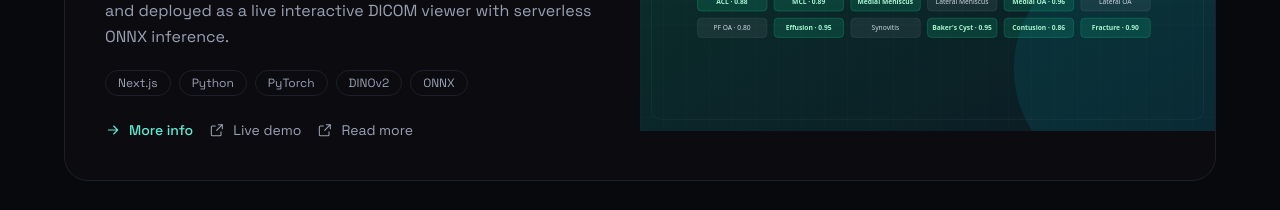
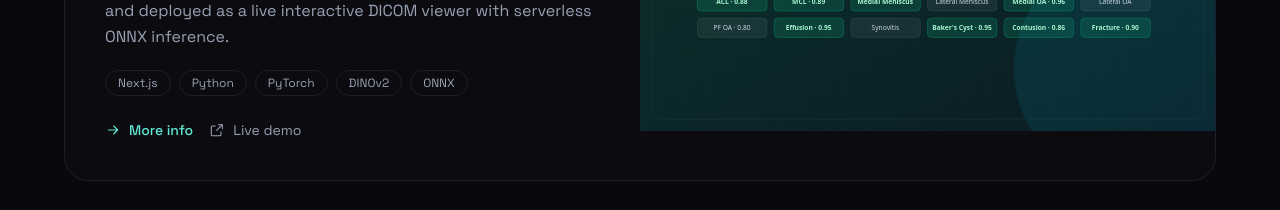
Before and after one commit to M4tyu633/portfolio, a Next.js app: page / in a window 1280 px wide. Shown: the part 4780-4990 px from the top of the page. Built offline with nearby package versions, Linux system fonts and the light colour scheme.

Commit message:
Remove github link from Knee MRI Reader card

```diff
--- a/src/content/data.ts
+++ b/src/content/data.ts
@@ -405,7 +405,6 @@ export const projects: Project[] = [
     tags: ["Next.js", "Python", "PyTorch", "DINOv2", "ONNX"],
     links: {
       demo: "https://knee-mri-reader.vercel.app/",
-      more: "https://github.com/M4tyu633/knee-mri-reader",
     },
     caseStudy: {
       intro:
```
